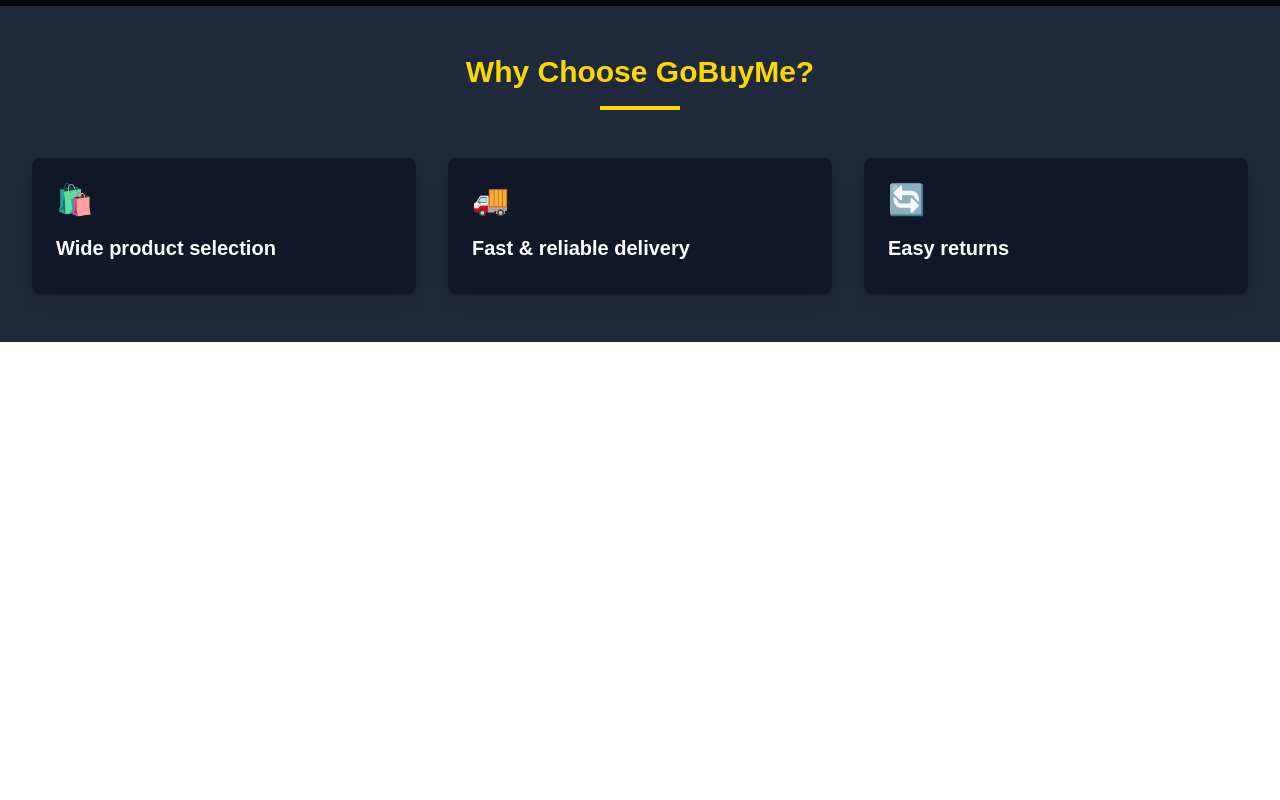
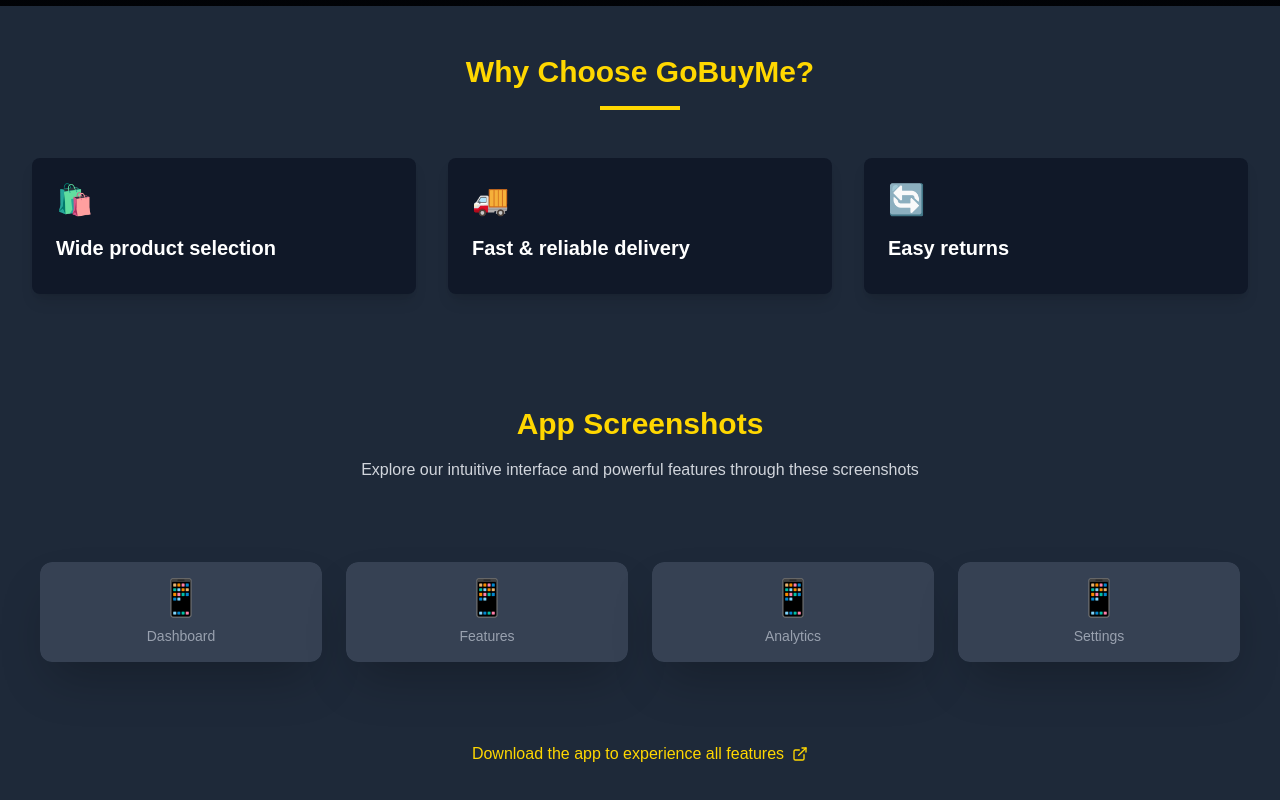
Before and after one commit to devops-bbcnl/bbcnl-ow3, a Next.js app: page /brands/1 in a window 1280 px wide. Shown: the part 794-1594 px from the top of the page. Before the commit the page ends 1136 px from the top, so only its background shows below. Built offline with nearby package versions, Linux system fonts and the light colour scheme.

Commit message:
updated dynamic information for the brands

```diff
--- a/src/app/brands/[id]/page.tsx
+++ b/src/app/brands/[id]/page.tsx
@@ -3,11 +3,19 @@
 import { notFound } from 'next/navigation';
 import { FiArrowLeft, FiExternalLink } from 'react-icons/fi';
 import { Brand, brands } from '@/types/brands';
+import ScreenshotGalleryWrapper from '@/components/ScreenshotGalleryWrapper';
 
 // Function to fetch a single brand by ID
 const getBrandById = (id: string): Brand | undefined => {
   return brands.find((brand) => brand.id.toString() === id);
 };
+
+// This function runs at build time to generate static paths
+export async function generateStaticParams() {
+  return brands.map((brand) => ({
+    id: brand.id.toString(),
+  }));
+}
 
 export default function BrandDetailPage({ params }: { params: { id: string } }) {
   const brand = getBrandById(params.id);
@@ -15,6 +23,14 @@
   if (!brand) {
     notFound();
   }
+
+  // Mock screenshots for now - replace with actual screenshot data
+  const screenshots = [
+    { id: 1, title: 'Dashboard', url: '' },
+    { id: 2, title: 'Features', url: '' },
+    { id: 3, title: 'Analytics', url: '' },
+    { id: 4, title: 'Settings', url: '' },
+  ];
 
   return (
     <div className="min-h-screen bg-gradient-to-b from-black to-gray-900 text-white">
@@ -78,13 +94,30 @@
           </div>
         </div>
       </div>
+
+      {/* Screenshots Section */}
+      <div className="py-16 bg-gray-800">
+        <div className="container mx-auto px-6">
+          <div className="text-center mb-12">
+            <h2 className="text-3xl font-bold text-[#ffd700] mb-4">App Screenshots</h2>
+            <p className="text-gray-300 max-w-2xl mx-auto">Explore our intuitive interface and powerful features through these screenshots</p>
+          </div>
+
+          <ScreenshotGalleryWrapper screenshots={screenshots} />
+
+          <div className="mt-12 text-center">
+            <a
+              href={brand.website}
+              target="_blank"
+              rel="noopener noreferrer"
+              className="inline-flex items-center text-[#ffd700] hover:text-yellow-400 font-medium"
+            >
+              Download the app to experience all features
+              <FiExternalLink className="ml-2" />
+            </a>
+          </div>
+        </div>
+      </div>
     </div>
   );
 }
-
-// Generate static paths for all brands at build time
-export async function generateStaticParams() {
-  return brands.map((brand) => ({
-    id: brand.id.toString(),
-  }));
-}
--- /dev/null
+++ b/src/components/ScreenshotGallery.tsx
@@ -0,0 +1,125 @@
+'use client';
+
+import { useState } from 'react';
+import Image from 'next/image';
+import { FiX, FiChevronLeft, FiChevronRight } from 'react-icons/fi';
+
+import { Screenshot } from '@/types/brands';
+
+interface ScreenshotGalleryProps {
+  screenshots: Screenshot[];
+}
+
+export default function ScreenshotGallery({ screenshots }: ScreenshotGalleryProps) {
+  const [selectedImage, setSelectedImage] = useState<number | null>(null);
+
+  const openLightbox = (index: number) => {
+    setSelectedImage(index);
+    document.body.style.overflow = 'hidden';
+  };
+
+  const closeLightbox = () => {
+    setSelectedImage(null);
+    document.body.style.overflow = 'auto';
+  };
+
+  const navigate = (direction: 'prev' | 'next') => {
+    if (selectedImage === null) return;
+
+    if (direction === 'prev') {
+      setSelectedImage(prev => (prev === 0 ? screenshots.length - 1 : prev! - 1));
+    } else {
+      setSelectedImage(prev => (prev === screenshots.length - 1 ? 0 : prev! + 1));
+    }
+  };
+
+  // Generate placeholder data if no screenshots are provided
+  const displayScreenshots = screenshots.length > 0
+    ? screenshots
+    : Array(4).fill(0).map((_, i) => ({
+        id: i + 1,
+        title: `Screenshot ${i + 1}`,
+        url: ''
+      }));
+
+  return (
+    <div className="py-8">
+      <div className="grid grid-cols-2 md:grid-cols-3 lg:grid-cols-4 gap-6 px-4">
+        {displayScreenshots.map((screenshot, index) => (
+          <div
+            key={screenshot.id}
+            className="group relative overflow-hidden rounded-xl shadow-2xl transform transition-all duration-300 hover:scale-105 cursor-pointer"
+            onClick={() => openLightbox(index)}
+          >
+            <div className="aspect-w-9 aspect-h-16 w-full bg-gray-700 rounded-xl flex items-center justify-center">
+              {screenshot.url ? (
+                <Image
+                  src={screenshot.url}
+                  alt={screenshot.title}
+                  fill
+                  className="object-cover"
+                />
+              ) : (
+                <div className="text-gray-400 text-sm text-center p-4">
+                  <div className="text-4xl mb-2">📱</div>
+                  <p>{screenshot.title}</p>
+                </div>
+              )}
+            </div>
+            <div className="absolute inset-0 bg-black bg-opacity-0 group-hover:bg-opacity-50 transition-all duration-300 flex items-center justify-center opacity-0 group-hover:opacity-100">
+              <span className="bg-[#ffd700] text-black px-4 py-2 rounded-full font-medium">
+                View
+              </span>
+            </div>
+          </div>
+        ))}
+      </div>
+
+      {/* Lightbox */}
+      {selectedImage !== null && (
+        <div className="fixed inset-0 bg-black bg-opacity-90 z-50 flex items-center justify-center p-4">
+          <button
+            onClick={closeLightbox}
+            className="absolute top-4 right-4 text-white hover:text-[#ffd700] transition-colors"
+            aria-label="Close"
+          >
+            <FiX size={32} />
+          </button>
+
+          <button
+            onClick={(e) => {
+              e.stopPropagation();
+              navigate('prev');
+            }}
+            className="absolute left-4 text-white hover:text-[#ffd700] transition-colors"
+            aria-label="Previous"
+          >
+            <FiChevronLeft size={48} />
+          </button>
+
+          <div className="relative w-full max-w-4xl h-[80vh] mx-16">
+            <Image
+              src={displayScreenshots[selectedImage]?.url || ''}
+              alt={displayScreenshots[selectedImage]?.title || 'Screenshot'}
+              fill
+              className="object-contain"
+              unoptimized
+              priority
+            />
+          </div>
+
+          <button
+            onClick={(e) => {
+              e.stopPropagation();
+              navigate('next');
+            }}
+            className="absolute right-4 text-white hover:text-[#ffd700] transition-colors"
+            aria-label="Next"
+          >
+            <FiChevronRight size={48} />
+          </button>
+        </div>
+      )}
+    </div>
+  );
+}
--- /dev/null
+++ b/src/components/ScreenshotGalleryWrapper.tsx
@@ -0,0 +1,18 @@
+'use client';
+
+import dynamic from 'next/dynamic';
+import { Screenshot } from '@/types/brands';
+
+// Dynamically import the ScreenshotGallery component with no SSR
+const ScreenshotGallery = dynamic(
+  () => import('@/components/ScreenshotGallery'),
+  { ssr: false }
+);
+
+interface ScreenshotGalleryWrapperProps {
+  screenshots: Screenshot[];
+}
+
+export default function ScreenshotGalleryWrapper({ screenshots }: ScreenshotGalleryWrapperProps) {
+  return <ScreenshotGallery screenshots={screenshots} />;
+}
--- a/src/types/brands.ts
+++ b/src/types/brands.ts
@@ -3,6 +3,12 @@
 import UGETlogo from '@/components/assets/images/UGET-logo.png';
 import UsekwuLogo from '@/components/assets/images/usekwu-logo.png';
 import LRLLogo from '@/components/assets/images/LRL-Logo.png';
+
+export interface Screenshot {
+  id: number;
+  title: string;
+  url: string;
+}
 
 export interface Brand {
   id: number;
@@ -24,7 +30,7 @@
     tagline: 'Your One-Stop Shopping Destination',
     description: 'GoBuyMe is a leading e-commerce platform that brings together thousands of sellers and millions of products in one convenient location. With fast delivery, secure payments, and 24/7 customer support, we make online shopping simple and enjoyable.',
     logo: GBMlogo,
-    website: 'https://gobuy.me',
+    website: 'https://gobuyme.shop',
     features: [
       { icon: '🛍️', text: 'Wide product selection' },
       { icon: '🚚', text: 'Fast & reliable delivery' },
@@ -63,7 +69,7 @@
     tagline: 'Smart Freight Solutions',
     description: 'LoadRunner Logistics provides end-to-end logistics and supply chain solutions. We connect shippers with carriers through our advanced platform, optimizing routes and reducing costs for businesses of all sizes.',
     logo: LRLLogo,
-    website: 'https://loadrunnerlogistics.com',
+    website: 'https://loadrunnerlogistics.api',
     features: [
       { icon: '🚛', text: 'Efficient routing' },
       { icon: '📦', text: 'Cargo tracking' },
```
